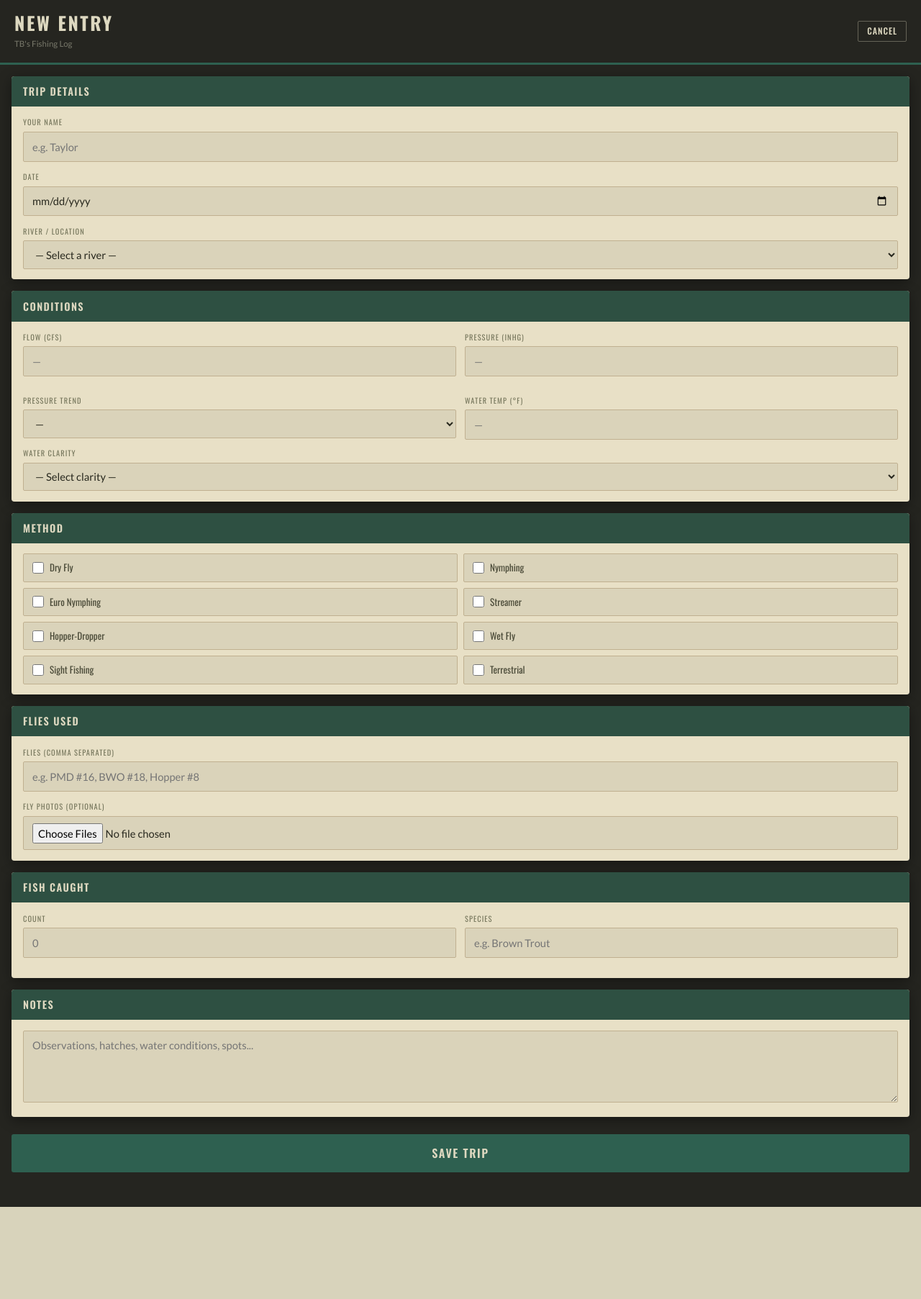
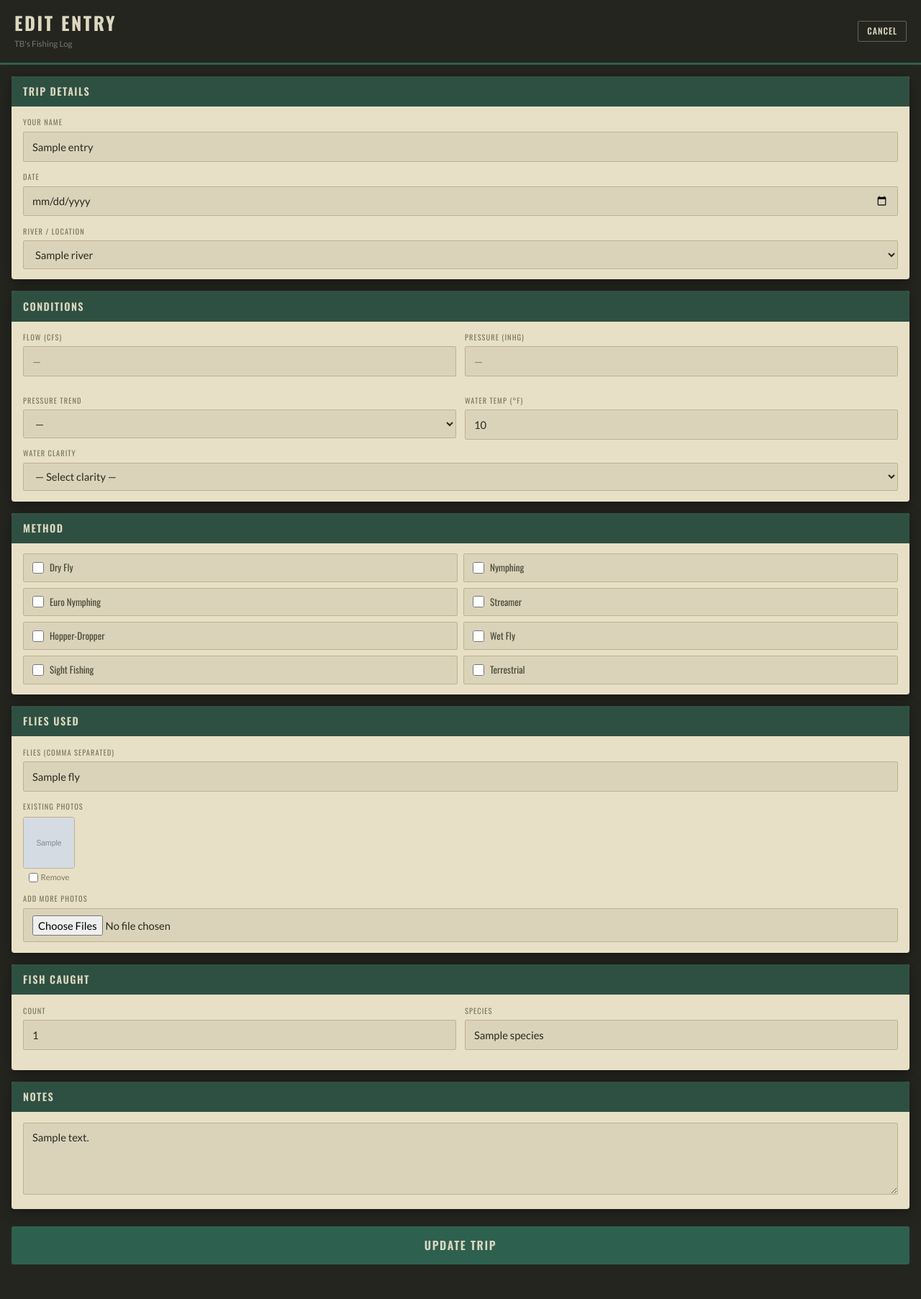
Before and after one commit to taylorbradburn-netizen/Fishing-Log, a Flask app: template templates/log.html in a window 1280 px wide. Shown: the whole page at 72% size. Before the commit the page ends 1677 px from the top, so only its background shows below. Run offline with Flask 3, Linux system fonts and the light colour scheme; the template is opened without the code that fills it: most values are stand-ins (such as "Sample title", 1, 10 or a date in 2020); grey boxes marked "Sample" are stand-in pictures.

Commit message:
Add edit functionality for past log entries

```diff
--- a/app.py
+++ b/app.py
@@ -20,6 +20,10 @@ RIVERS = [
     {"id": "09211200", "name": "Seedskadee",       "lat": 41.97, "lon": -109.57},
 ]
 RIVER_MAP = {r["id"]: r for r in RIVERS}
+
+
+def normalize_river_id(river_id):
+    return river_id if river_id in RIVER_MAP else None
 
 
 def get_db():
@@ -127,6 +131,19 @@ def new_entry():
     return render_template("log.html", rivers=RIVERS, today=today)
 
 
+@app.route("/edit/<int:entry_id>")
+def edit_entry(entry_id):
+    with get_db() as db:
+        row = db.execute("SELECT * FROM entries WHERE id = ?", (entry_id,)).fetchone()
+    if not row:
+        return redirect(url_for("index"))
+    entry = dict(row)
+    entry["flies"] = json.loads(entry["flies"] or "[]")
+    entry["methods"] = json.loads(entry["methods"] or "[]")
+    entry["fly_photos"] = json.loads(entry["fly_photos"] or "[]")
+    return render_template("log.html", rivers=RIVERS, entry=entry)
+
+
 @app.route("/api/river-conditions/<site_id>")
 def river_conditions(site_id):
     river = RIVER_MAP.get(site_id)
@@ -167,7 +184,7 @@ def save():
             datetime.now(timezone.utc).isoformat(),
             f.get("date"),
             f.get("river_name"),
-            f.get("river_id") or None,
+            normalize_river_id(f.get("river_id")),
             float(f["pressure_inhg"]) if f.get("pressure_inhg") else None,
             f.get("pressure_trend") or None,
             float(f["cfs"]) if f.get("cfs") else None,
@@ -184,6 +201,61 @@ def save():
     return redirect(url_for("index"))
 
 
+@app.route("/update/<int:entry_id>", methods=["POST"])
+def update(entry_id):
+    f = request.form
+    flies = json.dumps([x.strip() for x in f.get("flies", "").split(",") if x.strip()])
+    methods = json.dumps(request.form.getlist("methods"))
+
+    with get_db() as db:
+        row = db.execute("SELECT fly_photos FROM entries WHERE id = ?", (entry_id,)).fetchone()
+    existing_photos = json.loads(row["fly_photos"] or "[]") if row else []
+
+    remove_set = set(request.form.getlist("remove_photos"))
+    kept_photos = [p for p in existing_photos if p not in remove_set]
+    for p in remove_set:
+        try:
+            os.remove(os.path.join(UPLOAD_DIR, p))
+        except OSError:
+            pass
+
+    new_photos = []
+    for file in request.files.getlist("fly_photos"):
+        if file and file.filename:
+            ext = os.path.splitext(file.filename)[1].lower()
+            filename = uuid.uuid4().hex + ext
+            file.save(os.path.join(UPLOAD_DIR, filename))
+            new_photos.append(filename)
+    fly_photos = json.dumps(kept_photos + new_photos)
+
+    with get_db() as db:
+        db.execute("""
+            UPDATE entries SET
+              date=?, river_name=?, river_id=?, pressure_inhg=?, pressure_trend=?,
+              cfs=?, water_temp_f=?, clarity=?, flies=?, methods=?, species=?,
+              fish_count=?, notes=?, fly_photos=?, angler_name=?
+            WHERE id=?
+        """, (
+            f.get("date"),
+            f.get("river_name"),
+            normalize_river_id(f.get("river_id")),
+            float(f["pressure_inhg"]) if f.get("pressure_inhg") else None,
+            f.get("pressure_trend") or None,
+            float(f["cfs"]) if f.get("cfs") else None,
+            float(f["water_temp_f"]) if f.get("water_temp_f") else None,
+            f.get("clarity") or None,
+            flies,
+            methods,
+            f.get("species") or None,
+            int(f.get("fish_count") or 0),
+            f.get("notes") or None,
+            fly_photos,
+            f.get("angler_name") or None,
+            entry_id,
+        ))
+    return redirect(url_for("index"))
+
+
 @app.route("/delete/<int:entry_id>", methods=["POST"])
 def delete(entry_id):
     with get_db() as db:
--- a/static/style.css
+++ b/static/style.css
@@ -186,6 +186,19 @@ body {
 
 .btn-delete:hover { color: var(--accent-red); }
 
+.btn-edit {
+  background: none;
+  border: none;
+  color: rgba(221, 216, 192, 0.4);
+  font-size: 0.85rem;
+  cursor: pointer;
+  padding: 0.2em 0.4em;
+  line-height: 1;
+  text-decoration: none;
+}
+
+.btn-edit:hover { color: var(--card-header-text); }
+
 /* ---- Conditions Row ---- */
 
 .log-conditions {
@@ -304,6 +317,22 @@ body {
   object-fit: cover;
   border-radius: 3px;
   border: 1px solid var(--border);
+}
+
+.fly-photo-edit {
+  display: flex;
+  flex-direction: column;
+  align-items: center;
+  gap: 4px;
+}
+
+.remove-photo-label {
+  font-size: 0.7rem;
+  color: var(--text-muted);
+  display: flex;
+  align-items: center;
+  gap: 4px;
+  cursor: pointer;
 }
 
 /* ---- Bottom ---- */
--- a/templates/index.html
+++ b/templates/index.html
@@ -94,6 +94,7 @@
             {% if e.fish_count %}
             <span class="fish-count-badge">{{ e.fish_count }} fish</span>
             {% endif %}
+            <a href="/edit/{{ e.id }}" class="btn-edit">✎</a>
             <form method="POST" action="/delete/{{ e.id }}" onsubmit="return confirm('Delete this entry?')">
               <button type="submit" class="btn-delete">✕</button>
             </form>
--- a/templates/log.html
+++ b/templates/log.html
@@ -3,7 +3,7 @@
 <head>
   <meta charset="UTF-8">
   <meta name="viewport" content="width=device-width, initial-scale=1.0">
-  <title>New Entry — TB's Fishing Log</title>
+  <title>{{ 'Edit Entry' if entry else 'New Entry' }} — TB's Fishing Log</title>
   <link rel="stylesheet" href="https://cdn.jsdelivr.net/npm/bootstrap@5.3.3/dist/css/bootstrap.min.css">
   <link rel="preconnect" href="https://fonts.googleapis.com">
   <link rel="preconnect" href="https://fonts.gstatic.com" crossorigin>
@@ -13,7 +13,7 @@
   <header class="site-header">
     <div class="d-flex align-items-center justify-content-between">
       <div>
-        <h1 class="mb-0">New Entry</h1>
+        <h1 class="mb-0">{{ 'Edit Entry' if entry else 'New Entry' }}</h1>
         <small>TB's Fishing Log</small>
       </div>
       <a href="/" class="btn btn-refresh btn-sm">Cancel</a>
@@ -21,7 +21,7 @@
   </header>
 
   <div class="container-fluid px-3 py-3">
-    <form method="POST" action="/save" enctype="multipart/form-data">
+    <form method="POST" action="{{ url_for('update', entry_id=entry.id) if entry else url_for('save') }}" enctype="multipart/form-data">
 
       <!-- Date & River -->
       <div class="form-card">
@@ -30,12 +30,13 @@
 
           <div class="form-group">
             <label class="form-label-custom">Your Name</label>
-            <input type="text" name="angler_name" class="form-input" placeholder="e.g. Taylor" required>
+            <input type="text" name="angler_name" class="form-input" placeholder="e.g. Taylor" required
+                   value="{{ entry.angler_name if entry and entry.angler_name is not none else '' }}">
           </div>
 
           <div class="form-group">
             <label class="form-label-custom">Date</label>
-            <input type="date" name="date" class="form-input" value="{{ today }}" required>
+            <input type="date" name="date" class="form-input" value="{{ entry.date if entry else today }}" required>
           </div>
 
           <div class="form-group">
@@ -43,12 +44,13 @@
             <select name="river_id" id="river-select" class="form-input" onchange="onRiverChange(this)">
               <option value="">— Select a river —</option>
               {% for r in rivers %}
-              <option value="{{ r.id }}" data-name="{{ r.name }}">{{ r.name }}</option>
+              <option value="{{ r.id }}" data-name="{{ r.name }}" {% if entry and entry.river_id == r.id %}selected{% endif %}>{{ r.name }}</option>
               {% endfor %}
-              <option value="other">Other</option>
+              <option value="other" {% if entry and not entry.river_id %}selected{% endif %}>Other</option>
             </select>
             <input type="text" name="river_name" id="river-name-input" class="form-input mt-2"
-                   placeholder="River name" style="display:none">
+                   placeholder="River name" style="display:none"
+                   value="{{ entry.river_name if entry and not entry.river_id else '' }}">
             <input type="hidden" name="river_name" id="river-name-hidden" value="">
           </div>
 
@@ -66,36 +68,37 @@
           <div class="conditions-grid">
             <div class="form-group">
               <label class="form-label-custom">Flow (CFS)</label>
-              <input type="number" name="cfs" id="cfs" class="form-input" step="0.1" placeholder="—">
+              <input type="number" name="cfs" id="cfs" class="form-input" step="0.1" placeholder="—"
+                     value="{{ entry.cfs if entry and entry.cfs is not none else '' }}">
             </div>
             <div class="form-group">
               <label class="form-label-custom">Pressure (inHg)</label>
-              <input type="number" name="pressure_inhg" id="pressure_inhg" class="form-input" step="0.01" placeholder="—">
+              <input type="number" name="pressure_inhg" id="pressure_inhg" class="form-input" step="0.01" placeholder="—"
+                     value="{{ entry.pressure_inhg if entry and entry.pressure_inhg is not none else '' }}">
             </div>
             <div class="form-group">
               <label class="form-label-custom">Pressure Trend</label>
               <select name="pressure_trend" id="pressure_trend" class="form-input">
-                <option value="">—</option>
-                <option value="Rising">↑ Rising</option>
-                <option value="Steady">→ Steady</option>
-                <option value="Falling">↓ Falling</option>
+                <option value="" {% if not entry or not entry.pressure_trend %}selected{% endif %}>—</option>
+                <option value="Rising" {% if entry and entry.pressure_trend == 'Rising' %}selected{% endif %}>↑ Rising</option>
+                <option value="Steady" {% if entry and entry.pressure_trend == 'Steady' %}selected{% endif %}>→ Steady</option>
+                <option value="Falling" {% if entry and entry.pressure_trend == 'Falling' %}selected{% endif %}>↓ Falling</option>
               </select>
             </div>
             <div class="form-group">
               <label class="form-label-custom">Water Temp (°F)</label>
-              <input type="number" name="water_temp_f" id="water_temp_f" class="form-input" step="0.1" placeholder="—">
+              <input type="number" name="water_temp_f" id="water_temp_f" class="form-input" step="0.1" placeholder="—"
+                     value="{{ entry.water_temp_f if entry and entry.water_temp_f is not none else '' }}">
             </div>
           </div>
 
           <div class="form-group">
             <label class="form-label-custom">Water Clarity</label>
             <select name="clarity" class="form-input">
-              <option value="">— Select clarity —</option>
-              <option value="Crystal Clear">Crystal Clear</option>
-              <option value="Clear">Clear</option>
-              <option value="Slightly Turbid">Slightly Turbid</option>
-              <option value="Turbid">Turbid</option>
-              <option value="Muddy">Muddy</option>
+              <option value="" {% if not entry or not entry.clarity %}selected{% endif %}>— Select clarity —</option>
+              {% for c in ['Crystal Clear', 'Clear', 'Slightly Turbid', 'Turbid', 'Muddy'] %}
+              <option value="{{ c }}" {% if entry and entry.clarity == c %}selected{% endif %}>{{ c }}</option>
+              {% endfor %}
             </select>
           </div>
 
@@ -109,7 +112,7 @@
           <div class="method-grid">
             {% for method in ['Dry Fly', 'Nymphing', 'Euro Nymphing', 'Streamer', 'Hopper-Dropper', 'Wet Fly', 'Sight Fishing', 'Terrestrial'] %}
             <label class="method-option">
-              <input type="checkbox" name="methods" value="{{ method }}">
+              <input type="checkbox" name="methods" value="{{ method }}" {% if entry and method in entry.methods %}checked{% endif %}>
               <span>{{ method }}</span>
             </label>
             {% endfor %}
@@ -124,10 +127,26 @@
           <div class="form-group">
             <label class="form-label-custom">Flies (comma separated)</label>
             <input type="text" name="flies" class="form-input"
-                   placeholder="e.g. PMD #16, BWO #18, Hopper #8">
+                   placeholder="e.g. PMD #16, BWO #18, Hopper #8"
+                   value="{{ entry.flies|join(', ') if entry else '' }}">
           </div>
+          {% if entry and entry.fly_photos %}
           <div class="form-group">
-            <label class="form-label-custom">Fly Photos (optional)</label>
+            <label class="form-label-custom">Existing Photos</label>
+            <div class="fly-photos">
+              {% for photo in entry.fly_photos %}
+              <div class="fly-photo-edit">
+                <img src="/uploads/{{ photo }}" alt="" class="fly-thumb">
+                <label class="remove-photo-label">
+                  <input type="checkbox" name="remove_photos" value="{{ photo }}"> Remove
+                </label>
+              </div>
+              {% endfor %}
+            </div>
+          </div>
+          {% endif %}
+          <div class="form-group">
+            <label class="form-label-custom">{{ 'Add More Photos' if entry and entry.fly_photos else 'Fly Photos (optional)' }}</label>
             <input type="file" name="fly_photos" class="form-input" accept="image/*" multiple>
           </div>
         </div>
@@ -140,11 +159,13 @@
           <div class="conditions-grid">
             <div class="form-group">
               <label class="form-label-custom">Count</label>
-              <input type="number" name="fish_count" class="form-input" min="0" placeholder="0">
+              <input type="number" name="fish_count" class="form-input" min="0" placeholder="0"
+                     value="{{ entry.fish_count if entry else '' }}">
             </div>
             <div class="form-group">
               <label class="form-label-custom">Species</label>
-              <input type="text" name="species" class="form-input" placeholder="e.g. Brown Trout">
+              <input type="text" name="species" class="form-input" placeholder="e.g. Brown Trout"
+                     value="{{ entry.species if entry and entry.species is not none else '' }}">
             </div>
           </div>
         </div>
@@ -155,17 +176,17 @@
         <div class="form-card-header">Notes</div>
         <div class="form-card-body">
           <textarea name="notes" class="form-input form-textarea"
-                    placeholder="Observations, hatches, water conditions, spots..."></textarea>
+                    placeholder="Observations, hatches, water conditions, spots...">{{ entry.notes if entry and entry.notes is not none else '' }}</textarea>
         </div>
       </div>
 
-      <button type="submit" class="btn-save">Save Trip</button>
+      <button type="submit" class="btn-save">{{ 'Update Trip' if entry else 'Save Trip' }}</button>
 
     </form>
   </div>
 
   <script>
-    function onRiverChange(select) {
+    function onRiverChange(select, skipFetch) {
       const id = select.value;
       const nameInput = document.getElementById('river-name-input');
       const nameHidden = document.getElementById('river-name-hidden');
@@ -176,18 +197,18 @@
         nameInput.required = true;
         nameHidden.name = '';
         nameInput.name = 'river_name';
-        clearConditions();
+        if (!skipFetch) clearConditions();
       } else if (id) {
         nameInput.style.display = 'none';
         nameInput.required = false;
         nameInput.name = '';
         nameHidden.name = 'river_name';
         nameHidden.value = selectedOption.dataset.name;
-        fetchConditions(id);
+        if (!skipFetch) fetchConditions(id);
       } else {
         nameInput.style.display = 'none';
         nameHidden.value = '';
-        clearConditions();
+        if (!skipFetch) clearConditions();
       }
     }
 
@@ -217,6 +238,12 @@
         spinner.style.display = 'none';
       }
     }
+
+    {% if entry %}
+    document.addEventListener('DOMContentLoaded', () => {
+      onRiverChange(document.getElementById('river-select'), true);
+    });
+    {% endif %}
   </script>
 </body>
 </html>
```
Also changed, not shown: CLAUDE.md (added, +42 -0 lines).
